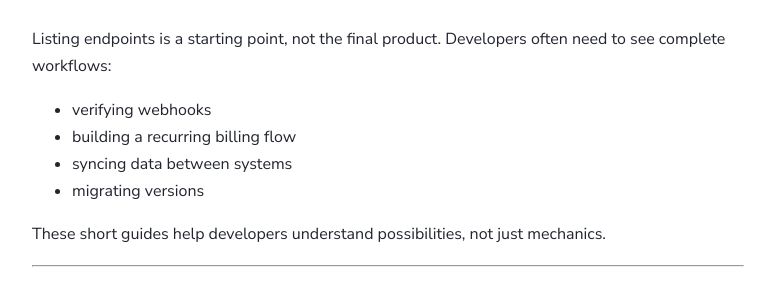
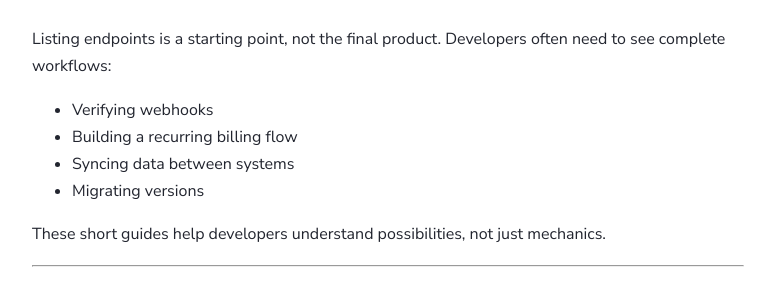
Before and after one commit to PoemaValente/tech-writing-reviews, a Jekyll site: the page built from _posts/2025-01-17-api-docs-best-practices.md, in a window 1280 px wide and 900 px high, scrolled down 2204 px. Shown: the part 161-445 px from the top of the window, without its empty margins (92-867 px from the left). Built offline with Jekyll 4.4.1, drawn with Linux system fonts in a browser that asks for light colours.

```diff
--- a/_posts/2025-01-17-api-docs-best-practices.md
+++ b/_posts/2025-01-17-api-docs-best-practices.md
@@ -72,10 +72,10 @@ When schema and documentation disagree, developers lose trust, and trust is the
 
 Listing endpoints is a starting point, not the final product. Developers often need to see complete workflows:
 
-- verifying webhooks
-- building a recurring billing flow
-- syncing data between systems
-- migrating versions
+- Verifying webhooks
+- Building a recurring billing flow
+- Syncing data between systems
+- Migrating versions
 
 These short guides help developers understand possibilities, not just mechanics.
 
```
